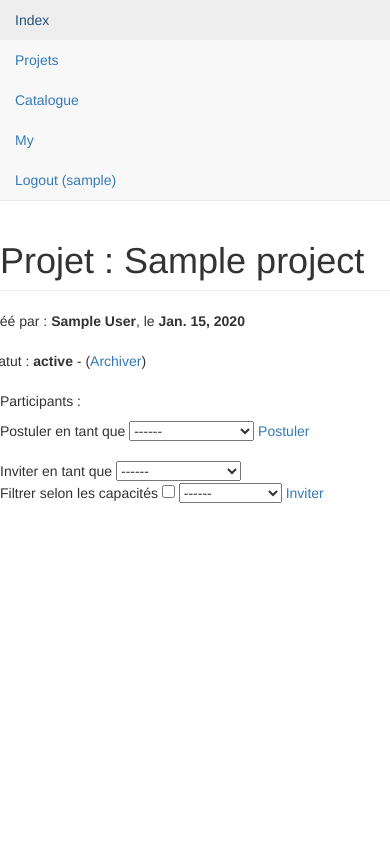
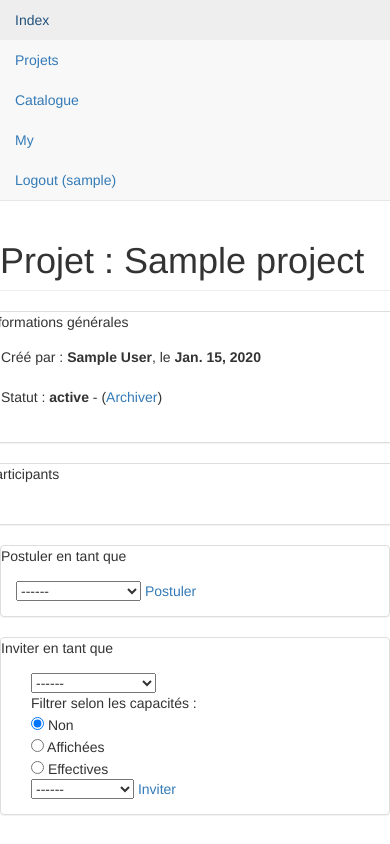
Before and after one commit to rlichiere/django-catalog, a Django app: page /project/1 in a window 390 px wide. Run offline with Django 3.2, Linux system fonts and the light colour scheme; a user stored in the database is signed in; tables that the repository leaves empty hold one stand-in row (values such as "Sample post"); some libraries are stand-ins or nearby versions.

Commit message:
invite filter improved project details ui improved

```diff
--- a/catalog/templates/catalog/project_detail.html
+++ b/catalog/templates/catalog/project_detail.html
@@ -6,9 +6,11 @@
 {% block page-header %}Projet : {{ project.label }}{% endblock %}
 
 {% block page-body %}
-<!-- project_detail body -->
 <div class="row">
-    <div class="col-lg-12">
+    <div class="col-sm-10">
+        <div class="panel panel-default">
+        <div class="panel-header">Informations générales</div>
+        <div class="panel-body">
                 Créé par : <b>{{ project.creator.first_name }} {{ project.creator.last_name }}</b>, le <b>{{ project.created }}</b><br />
                 <br />
                 Statut : <b>{{ project.status }}</b>
@@ -22,7 +24,13 @@
                 <br /><br />
             </div>
         </div>
-<div class="{% if project.status == 'active' %}col-sm-6{% else %}col-sm-12{% endif %}">Participants :<br />
+    </div>
+</div>
+<div class="row">
+    <div class="col-sm-5">
+        <div class="panel panel-default">
+            <div class="panel-header">Participants</div>
+            <div class="panel-body">
                 <ul>
                 {% for capacity in project_capacities %}
                     <li><a href="{% url 'capacity' capacity.id %}">{{ capacity.label }}</a><br />
@@ -74,12 +82,14 @@
                 {% endfor %}
                 </ul>
             </div>
+        </div>
+    </div>
     {% if project.status == 'active' %}
-<div class="col-sm-6">
-    <div class="row">
+    <div class="col-sm-5">
         <div class="col-sm-12">
-            <div class="row">
-                <div class="col-sm-12">Postuler en tant que
+            <div class="panel panel-default">
+                <div class="panel-header">Postuler en tant que</div>
+                <div class="panel-body">
                     <select id="capacity_id">
                     <option value="">------</option>
                     {% for capacity in capacities %}
@@ -92,20 +102,23 @@
                 </div>
             </div>
             {% if project.creator == request.user %}
-            <br />
-            <div class="row">
-                <div class="col-sm-12">Inviter en tant que
-                    <select id="invite_capacity_id" onchange="reload_participants_by_capacity();">
+            <div class="panel panel-default">
+                <div class="panel-header">Inviter en tant que</div>
+                <div class="panel-body">
+                    <div class="col-sm-6">
+                        <select id="invite_capacity_id" onchange="reload_participants_by_capacity(current_selected_filter);">
                         <option value="">------</option>
                         {% for capacity in capacities %}
                             <option value="{{ capacity.id }}">{{ capacity.label }}</option>
                         {% endfor %}
                         </select>
+                        <br />
+                        Filtrer selon les capacités :<br />
+                        <input type="radio" name="limit_to_participants_capacities" onclick="reload_participants_by_capacity(this);" value="off" id="limit_to_participants_capacities_filter_off" checked/> Non<br />
+                        <input type="radio" name="limit_to_participants_capacities" onclick="reload_participants_by_capacity(this);" value="selected" /> Affichées<br />
+                        <input type="radio" name="limit_to_participants_capacities" onclick="reload_participants_by_capacity(this);" value="effective" /> Effectives<br />
                     </div>
-            </div>
-            <div class="row">
-                <div class="col-sm-12">Filtrer selon les capacités
-                    <input id="limit_to_participants_capacities" type="checkbox" onchange="reload_participants_by_capacity();"/>
+                    <div class="col-sm-6">
                         <select id="invite_participant_id">
                             <option value="">------</option>
                             {% for participant in participants %}
@@ -117,12 +130,12 @@
                         </a>
                     </div>
                 </div>
+            </div>
             {% endif %}
         </div>
     </div>
+    {% endif %}
 </div>
-{% endif %}
-
 <script>
     function postulate(project_id) {
         var capacity_id = document.getElementById('capacity_id').value;
@@ -137,10 +150,18 @@
             send_command('participation_invitation', project_id, capacity_id, part_id);
         }
     }
-    function reload_participants_by_capacity() {
+    var current_selected_filter = document.getElementById('limit_to_participants_capacities_filter_off');
+    function reload_participants_by_capacity(selected_filter) {
+        if (document.getElementById('invite_capacity_id').value == '') {
+            console.log('no capacity selected');
+        } else {
+            current_selected_filter = selected_filter;
+            console.log('reload_participants_by_capacity');
             capacity_id = document.getElementById('invite_capacity_id').value;
-        limit_capacity = document.getElementById('limit_to_participants_capacities').checked ? 'on' : 'off';
+            limit_capacity = selected_filter.value;
+            console.log('reload_participants_by_capacity: limit_capacity = ' + limit_capacity);
             retrieve_data('participants_by_capacity', on_participants_by_capacity_reloaded, capacity_id, limit_capacity);
+        }
     }
     function on_participants_by_capacity_reloaded(data) {
         var json_data = JSON.parse(data).data;
@@ -148,14 +169,21 @@
         while (elem_select.hasChildNodes()) {
             elem_select.removeChild(elem_select.firstChild);
         }
+        var elem_opt;
+        if (json_data.length == 0) {
+            elem_opt = document.createElement('OPTION');
+            elem_opt.setAttribute('value', '');
+            elem_opt.innerHTML = '------';
+            elem_select.appendChild(elem_opt);
+        } else {
             for (var key in json_data) {
                 var option = json_data[key];
-            var elem_opt = document.createElement('OPTION');
+                elem_opt = document.createElement('OPTION');
                 elem_opt.setAttribute('value', option.id);
                 elem_opt.innerHTML = option.label;
                 elem_select.appendChild(elem_opt);
             }
         }
+    }
 </script>
-<!-- /project_detail body -->
 {% endblock %}
--- a/catalog/views.py
+++ b/catalog/views.py
@@ -270,17 +270,26 @@
         elif command == 'participants_by_capacity':
             parts = Participant.objects.all().order_by('user__first_name', 'user__last_name')
             participants_data = list()
-            if param_2 == 'on':
+            if param_2 == 'selected':
                 for part in parts:
                     part_name = '%s %s' % (part.user.first_name, part.user.last_name)
                     part_caps = part.capacities.filter(id=param_1)
                     if part_caps.count() > 0:
                         participants_data.append({'id': part.id, 'label': part_name})
-
-            participants_data.append({'id': '', 'label': '------'})
-            for part in parts:
-                part_name = '%s %s' % (part.user.first_name, part.user.last_name)
-                if not {'id': part.id, 'label': part_name} in participants_data:
+            elif param_2 == 'effective':
+                for part in parts:
+                    part_name = '%s %s' % (part.user.first_name, part.user.last_name)
+                    participations = Participation.objects.filter(
+                            participant=part,
+                            owner_validation=True,
+                            participant_validation=True,
+                            capacity=param_1
+                    )
+                    if participations.count() > 0:
+                        participants_data.append({'id': part.id, 'label': part_name})
+            elif param_2 == 'off':
+                for part in parts:
+                    part_name = '%s %s' % (part.user.first_name, part.user.last_name)
                     participants_data.append({'id': part.id, 'label': part_name})
             result = dict()
             result['command'] = command
```
Lines whose indentation alone changed are shown as unchanged.
